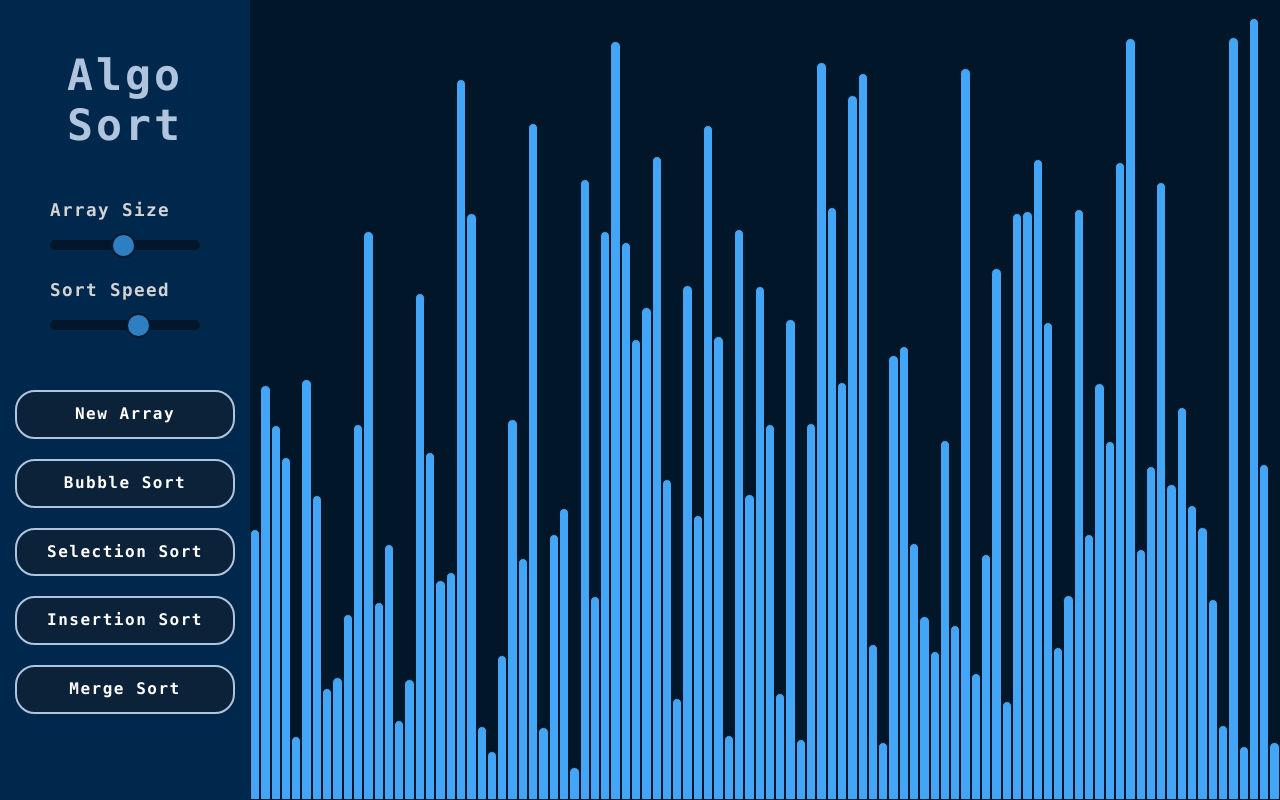
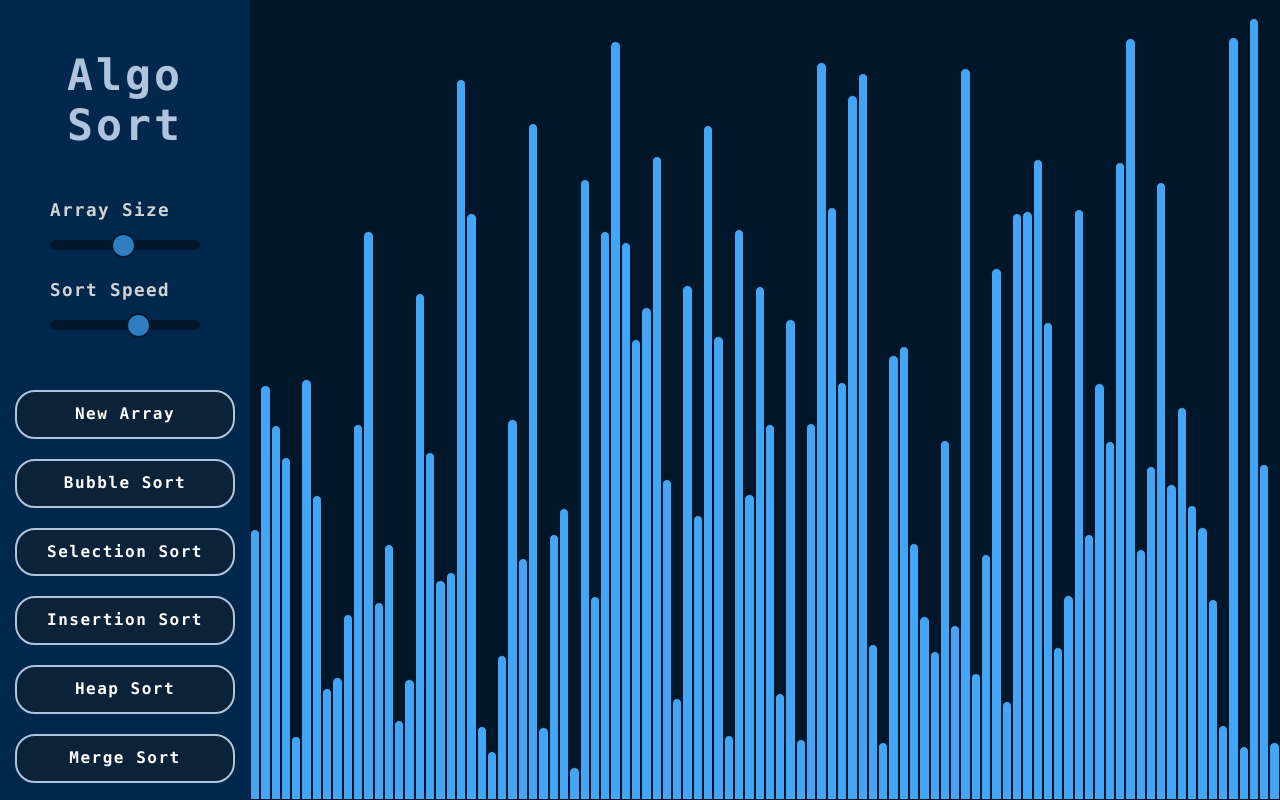
Before and after one commit to AlveeM/algo-sort, a React (Create React App) app: page / in a window 1280 px wide. Built offline with nearby package versions, Linux system fonts and the light colour scheme; the HTML template or start-up script is replaced by a standard one.

Commit message:
added heap sort

```diff
--- a/src/Components/Sidebar/Sidebar.js
+++ b/src/Components/Sidebar/Sidebar.js
@@ -21,7 +21,11 @@ export default class Sidebar extends Component {
   }
 
   render() {
-    const { bubbleSort, selectionSort, insertionSort, mergeSort } = this.props.algorithms;
+    const { bubbleSort,
+            selectionSort,
+            insertionSort,
+            heapSort,
+            mergeSort } = this.props.algorithms;
 
     return (
       <div className="sidebar">
@@ -59,9 +63,8 @@ export default class Sidebar extends Component {
           <button disabled={this.props.sorting} onClick={() => bubbleSort()}>Bubble Sort</button>
           <button disabled={this.props.sorting} onClick={() => selectionSort()}>Selection Sort</button>
           <button disabled={this.props.sorting} onClick={() => insertionSort()}>Insertion Sort</button>
+          <button disabled={this.props.sorting} onClick={() => heapSort()}>Heap Sort</button>
           <button disabled={this.props.sorting} onClick={() => mergeSort()}>Merge Sort</button>
-          {/* <button disabled={this.props.sorting} onClick={() => mergeSort()}>Heap Dance</button>
-          <button disabled={this.props.sorting} onClick={() => mergeSort()}>Quick Dance</button> */}
         </div>
       </div>
     )
--- a/src/Components/SortingVisualizer/SortingVisualizer.js
+++ b/src/Components/SortingVisualizer/SortingVisualizer.js
@@ -1,8 +1,9 @@
 import React from 'react';
-import mergeSortAnimations from '../../sortingAlgorithms/mergeSort.js';
 import bubbleSortAnimations from '../../sortingAlgorithms/bubbleSort';
 import selectionSortAnimations from '../../sortingAlgorithms/selectionSort';
 import insertionSortAnimation from '../../sortingAlgorithms/insertionSort';
+import heapSortAnimations from '../../sortingAlgorithms/heapSort';
+import mergeSortAnimations from '../../sortingAlgorithms/mergeSort.js';
 import Sidebar from '../Sidebar/Sidebar';
 import VisualizerContainer from '../VisualizerContainer/VisualizerContainer.js';
 
@@ -111,6 +112,33 @@ export default class SortingVisualizer extends React.Component {
     }
   }
 
+  heapSort = () => {
+    const animations = heapSortAnimations([...this.state.array]);
+    this.setState({ sorting: true })
+    for (let i = 0; i < animations.length; i++) {
+      const arrayBars = document.querySelectorAll('.array-bar');
+      const isColorChange = !animations[i][2];
+      if (isColorChange) {
+        const [barOneIdx, barTwoIdx] = animations[i];
+        const barOneStyle = arrayBars[barOneIdx].style;
+        const barTwoStyle = arrayBars[barTwoIdx].style;
+        const color = i % 2 === 0 ? SWAP_COLOR : BAR_COLOR;
+        let timerId = setTimeout(() => {
+          barOneStyle.backgroundColor = color;
+          barTwoStyle.backgroundColor = color;
+        }, i * this.state.animationSpeed);
+        TIMER_ARR.push(timerId);
+      } else {
+        let timerId = setTimeout(() => {
+          const [barOneIdx, newHeight] = animations[i];
+          const barOneStyle = arrayBars[barOneIdx].style;
+          barOneStyle.height = `${newHeight / BAR_SCALE_FACTOR}vh`;
+        }, i * this.state.animationSpeed);
+        TIMER_ARR.push(timerId);
+      }
+    }
+  }
+
   mergeSort = () => {
     const animations = mergeSortAnimations([...this.state.array]);
     this.setState({ sorting: true });
@@ -184,6 +212,7 @@ export default class SortingVisualizer extends React.Component {
       bubbleSort: this.bubbleSort,
       selectionSort: this.selectionSort,
       insertionSort: this.insertionSort,
+      heapSort: this.heapSort,
       mergeSort: this.mergeSort,
     }
     const colors = {
--- /dev/null
+++ b/src/sortingAlgorithms/heapSort.js
@@ -0,0 +1,50 @@
+export default function heapSortAnimations(arr) {
+  const animations = [];
+  heapSort(arr, animations);
+  return animations;
+}
+
+function heapify(arr, arrLen, i, animations) {
+  let largestIdx = i;
+  const leftNode = 2 * i + 1;
+  const rightNode = 2 * i + 2;
+
+
+  if (leftNode < arrLen) {
+    animations.push([leftNode, i]);
+    animations.push([leftNode, i]);
+    if (arr[i] < arr[leftNode]) {
+      largestIdx = leftNode;
+    }
+  }
+
+  if (rightNode < arrLen) {
+    animations.push([rightNode, i]);
+    animations.push([rightNode, i]);
+    if (arr[largestIdx] < arr[rightNode]) {
+      largestIdx = rightNode;
+    }
+  }
+
+  if (largestIdx !== i) {
+    [arr[i], arr[largestIdx]] = [arr[largestIdx], arr[i]];
+    animations.push([i, arr[i], true]);
+    animations.push([largestIdx, arr[largestIdx], true]);
+    heapify(arr, arrLen, largestIdx, animations);
+  }
+}
+
+function heapSort(arr, animations) {
+  const arrLen = arr.length;
+
+  for (let i = arrLen; i >= 0; i--) {
+    heapify(arr, arrLen, i, animations);
+  }
+
+  for (let i = arrLen-1; i > 0; i--) {
+    [arr[i], arr[0]] = [arr[0], arr[i]];
+    animations.push([i, arr[i], true]);
+    animations.push([0, arr[0], true]);
+    heapify(arr, i, 0, animations);
+  }
+}
```
